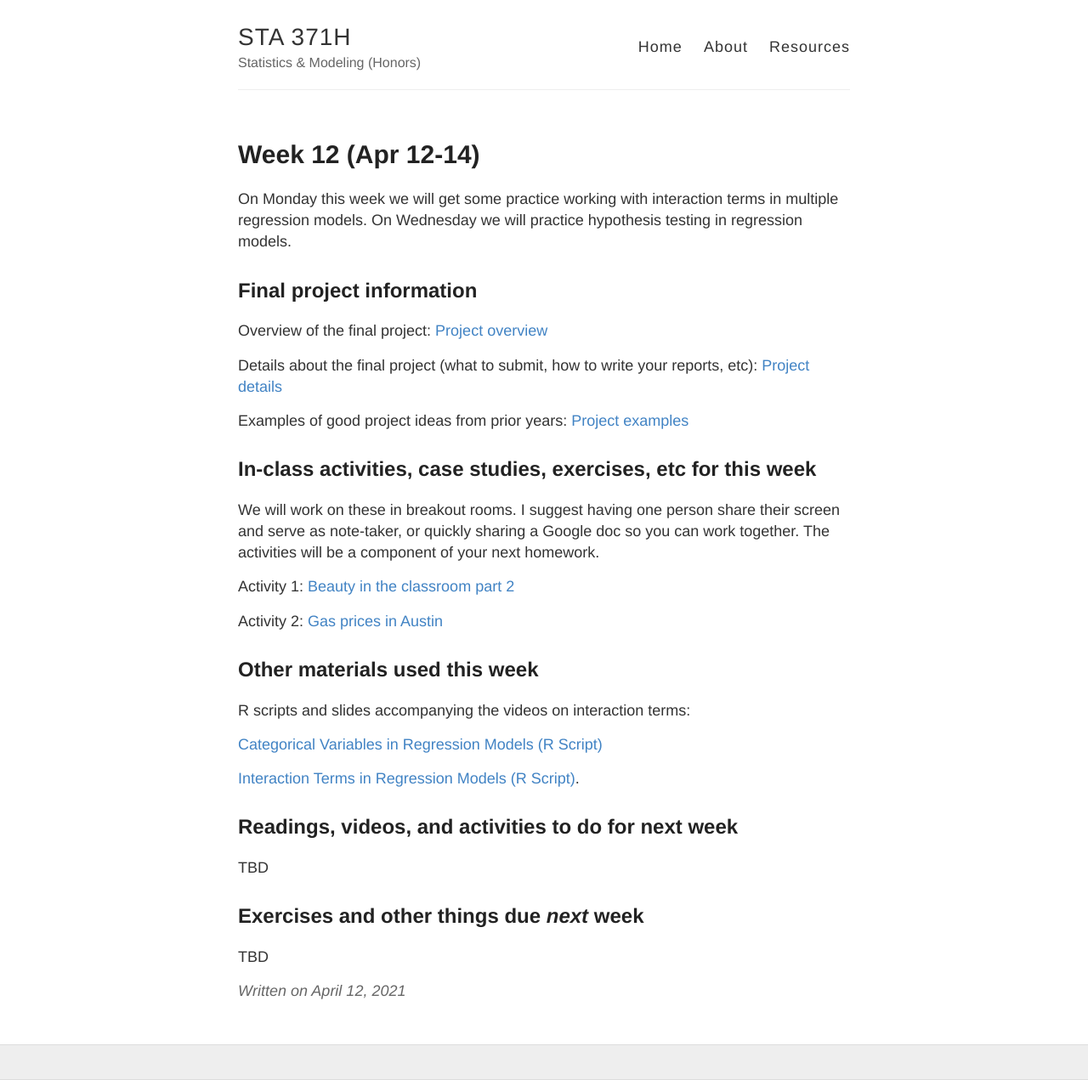
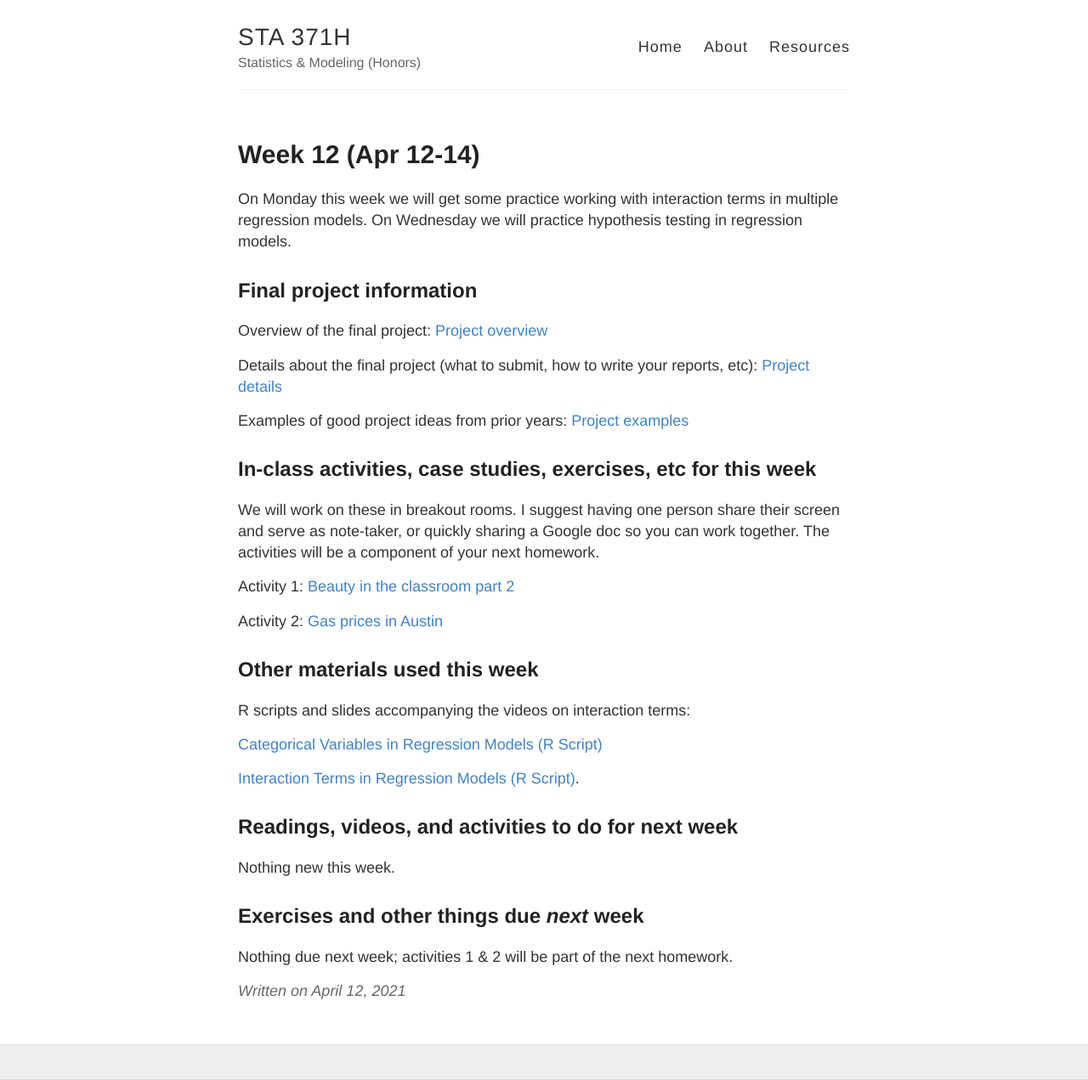
Before and after one commit to jaredsmurray/sta371h, a Jekyll site: the page built from docs/_posts/2021-04-12-Week-12.md, in a window 1280 px wide. Shown: the whole page at 85% size. Built offline with Jekyll 4.4.1, drawn with Linux system fonts in a browser that asks for light colours.

Commit message:
Update 2021-04-12-Week-12.md

```diff
--- a/docs/_posts/2021-04-12-Week-12.md
+++ b/docs/_posts/2021-04-12-Week-12.md
@@ -33,8 +33,8 @@ R scripts and slides accompanying the videos on interaction terms:
 
 ## Readings, videos, and activities to do for next week
 
-TBD
+Nothing new this week.
 
 ## Exercises and other things due *next* week
 
-TBD
+Nothing due next week; activities 1 & 2 will be part of the next homework.
```
